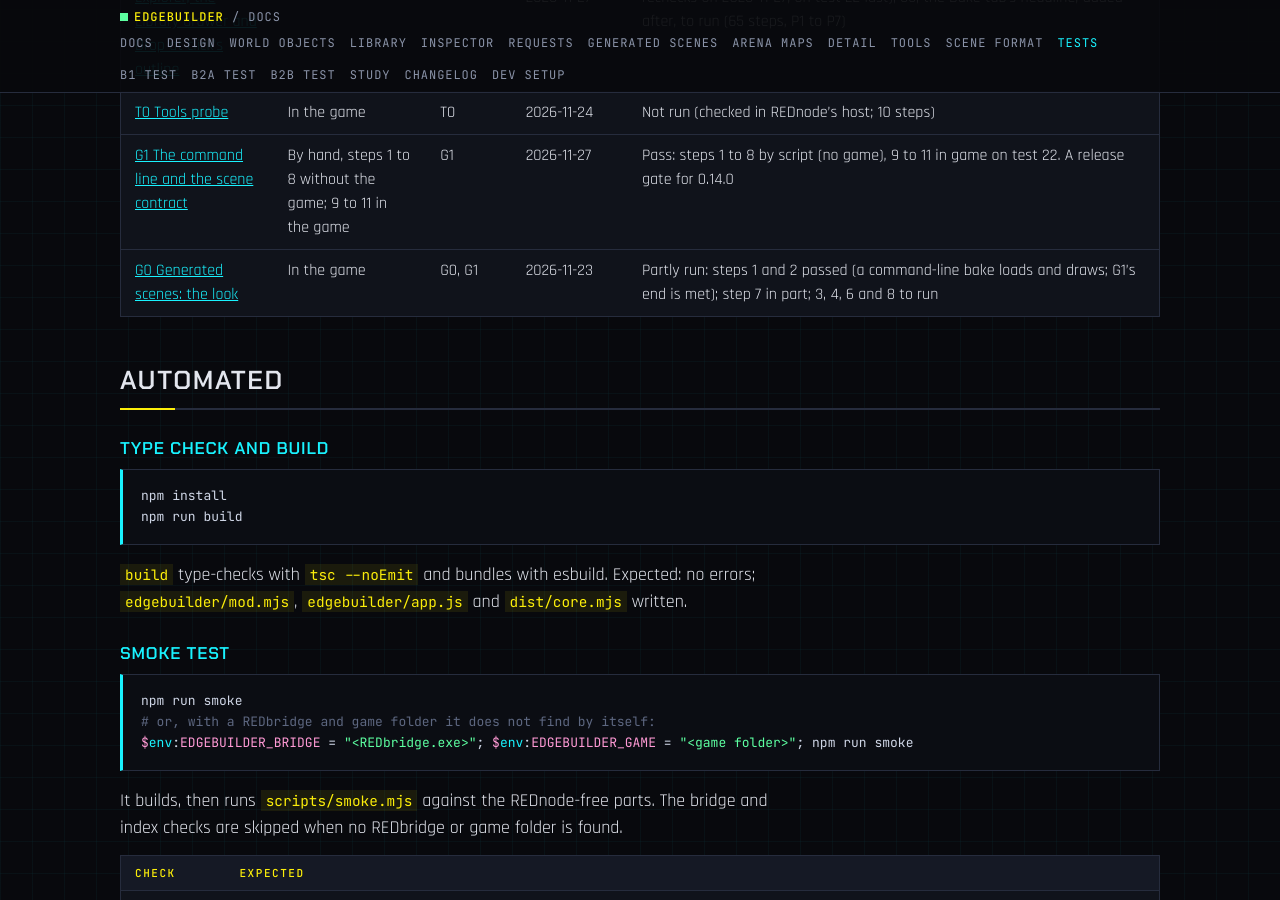
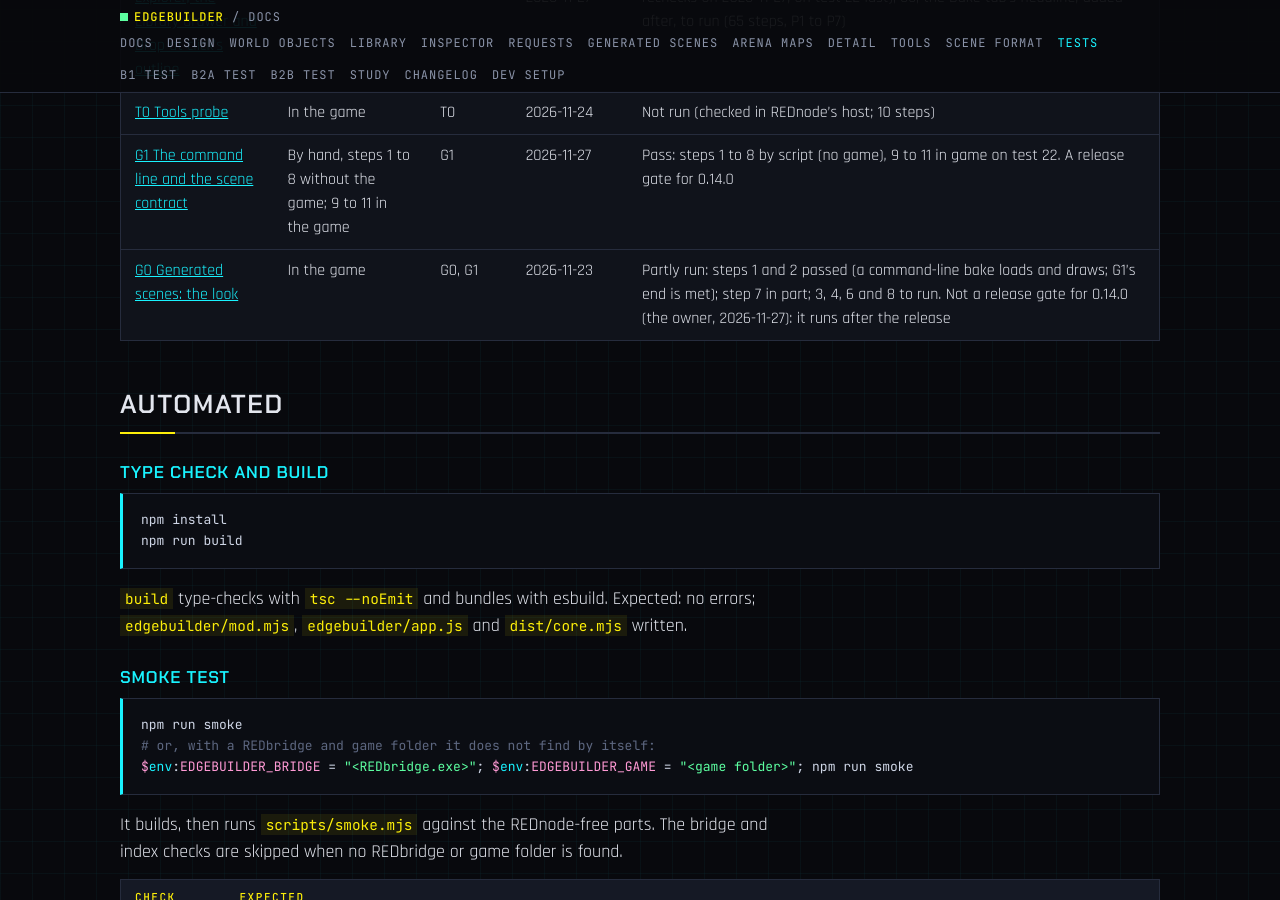
Before and after one commit to Edgemodders/EDGEbuilder, a Jekyll site: the page built from docs/testing.md, in a window 1280 px wide and 900 px high, scrolled down 2295 px. Built offline with Jekyll 4.4.1, drawn with Linux system fonts in a browser that asks for light colours.

Commit message:
G0's look is not a 0.14.0 release gate
Co-Authored-By: Claude Opus 5.5 <noreply@anthropic.com>

```diff
--- a/docs/testing.md
+++ b/docs/testing.md
@@ -39,7 +39,7 @@ Last updated 2026-10-30.
 | [Previews, the Explorer, the Library drawer and Drop at click's outline](#previews-the-explorer-the-library-drawer-and-drop-at-clicks-outline-0140) | In the game | 0.14.0 | 2026-11-24, 2026-11-27 | Partly run: steps 1 to 64 passed (1 to 35 on 2026-11-24, 36 to 64 and six rechecks on 2026-11-27, on test 22 last); 65, the Bake tab's headline, added after, to run (65 steps, P1 to P7) |
 | [T0 Tools probe](#t0-tools-probe) | In the game | T0 | 2026-11-24 | Not run (checked in REDnode's host; 10 steps) |
 | [G1 The command line and the scene contract](#g1-the-command-line-and-the-scene-contract-0140) | By hand, steps 1 to 8 without the game; 9 to 11 in the game | G1 | 2026-11-27 | Pass: steps 1 to 8 by script (no game), 9 to 11 in game on test 22. A release gate for 0.14.0 |
-| [G0 Generated scenes: the look](#g0-generated-scenes-the-look) | In the game | G0, G1 | 2026-11-23 | Partly run: steps 1 and 2 passed (a command-line bake loads and draws; G1's end is met); step 7 in part; 3, 4, 6 and 8 to run |
+| [G0 Generated scenes: the look](#g0-generated-scenes-the-look) | In the game | G0, G1 | 2026-11-23 | Partly run: steps 1 and 2 passed (a command-line bake loads and draws; G1's end is met); step 7 in part; 3, 4, 6 and 8 to run. Not a release gate for 0.14.0 (the owner, 2026-11-27): it runs after the release |
 
 ## Automated
 
```
